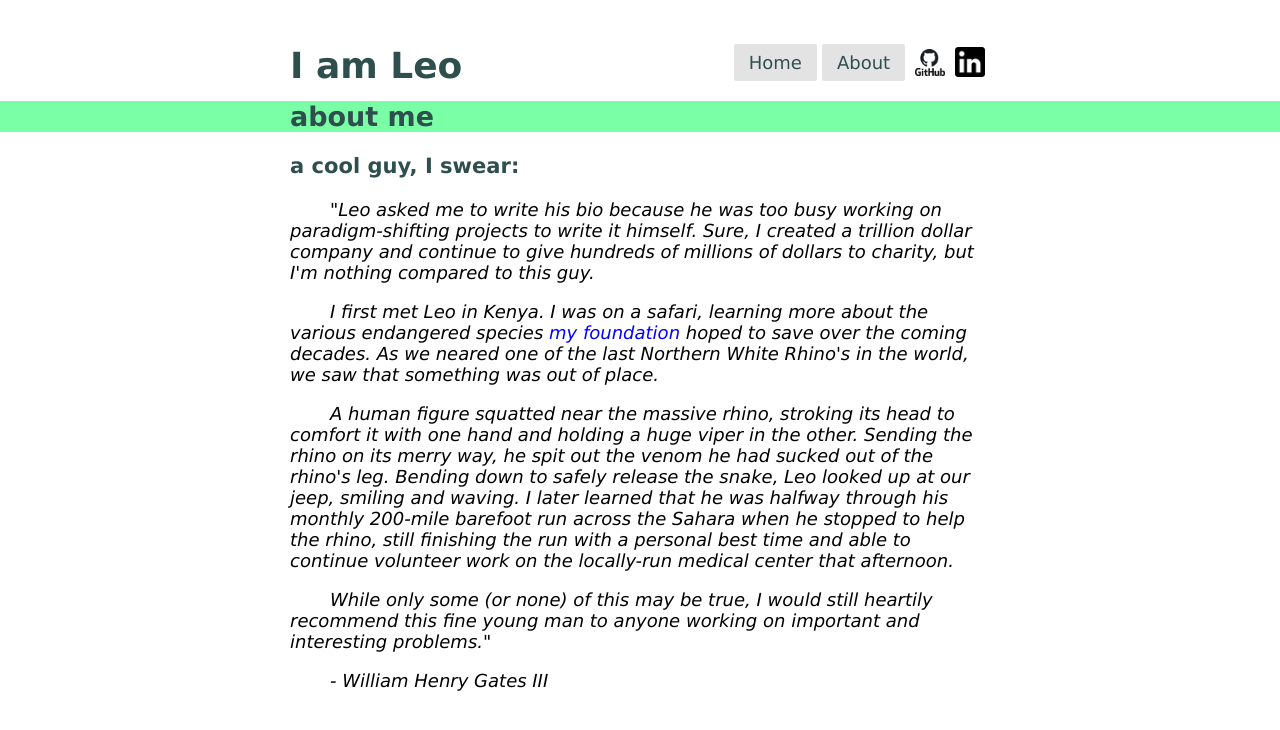
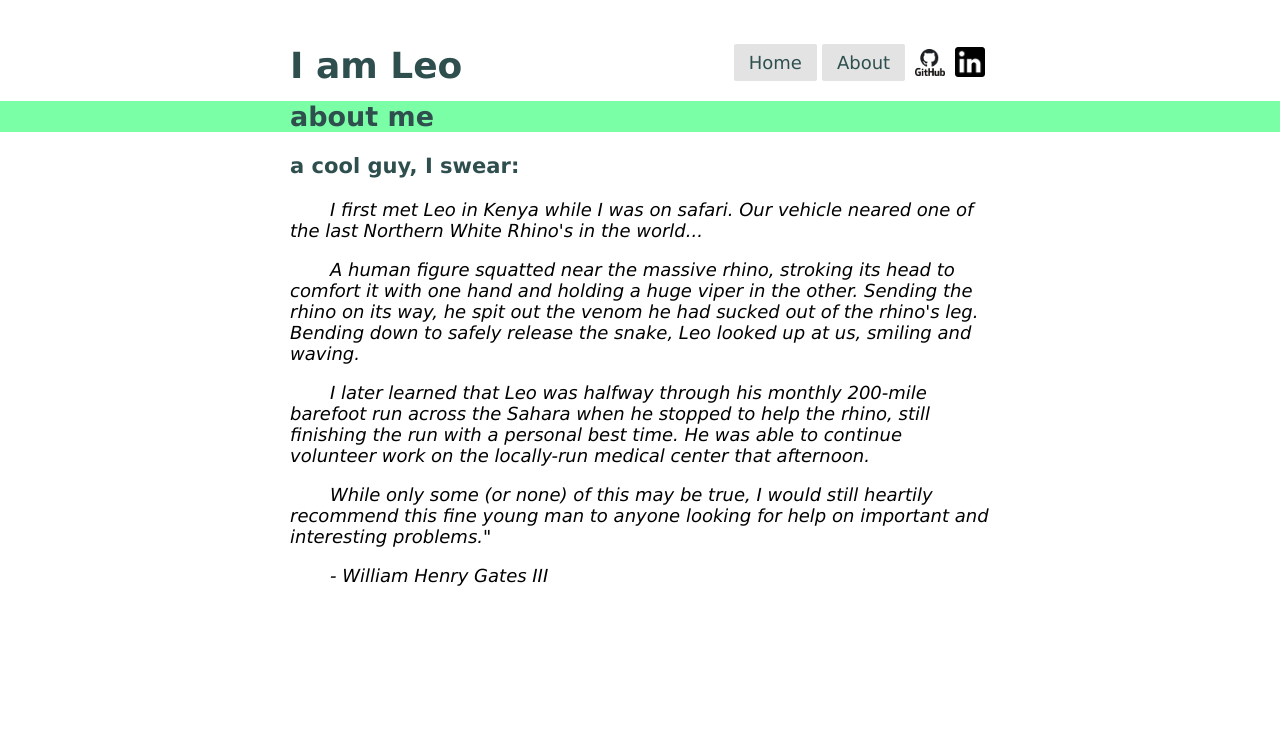
Before and after one commit to robinovitch61/robinovitch61.github.io, a Jekyll site: the page built from about.html, in a window 1280 px wide. Shown: the top 730 px of the page. Built offline with Jekyll 4.4.1, drawn with Linux system fonts in a browser that asks for light colours.

Commit message:
add dark mode, one-pager

```diff
--- a/_posts/2019-09-25-recurse-update-00-(it-begins).html
+++ b/_posts/2019-09-25-recurse-00-(it-begins).html
@@ -1,5 +1,6 @@
 ---
 layout: post
+title: Recurse 00 (it begins)
 ---
 <div class="post">
 <p>It is day 3 at the Recurse Center (RC)!</p>
--- a/_posts/2019-10-04-recurse-update-01-(logic-immunity).html
+++ b/_posts/2019-10-04-recurse-01-(logic-immunity).html
@@ -1,5 +1,6 @@
 ---
 layout: post
+title: Recurse 01 (logic immunity)
 ---
 <div class="post">
 <p>I have been learning about basic computer architecture (logic gates) and working on a herd immunity simulation.</p>
--- a/_sass/main.scss
+++ b/_sass/main.scss
@@ -49,6 +49,19 @@
     font-size: 15px;
     margin-top: 10px;
     margin-bottom: 25px;
+}
+
+@media (prefers-color-scheme: dark) {
+    body {
+        background-color: #444;
+        color: #e4e4e4;
+    }
+    a {
+        color: #e39777;
+    }
+    img {
+        filter: grayscale(30%);
+    }
 }
 
 // Buttons
@@ -126,8 +139,8 @@
 
 .container {
     max-width: 700px;
+    width: 90%;
     margin: 0 auto;
-    padding: 0 10px;
 }
 
 .nav {
--- a/about.html
+++ b/about.html
@@ -12,13 +12,13 @@
     <div class="container">
         <h3>a cool guy, I swear:</h3>
         <i class="fake-quote">
-            <p>"Leo asked me to write his bio because he was too busy working on paradigm-shifting projects to write it himself. Sure, I created a trillion dollar company and continue to give hundreds of millions of dollars to charity, but I'm nothing compared to this guy.</p>
+            <p>I first met Leo in Kenya while I was on safari. Our vehicle neared one of the last Northern White Rhino's in the world...</p>
 
-            <p>I first met Leo in Kenya. I was on a safari, learning more about the various endangered species <a href="https://www.gatesfoundation.org/">my foundation</a> hoped to save over the coming decades. As we neared one of the last Northern White Rhino's in the world, we saw that something was out of place.</p>
+            <p>A human figure squatted near the massive rhino, stroking its head to comfort it with one hand and holding a huge viper in the other. Sending the rhino on its way, he spit out the venom he had sucked out of the rhino's leg. Bending down to safely release the snake, Leo looked up at us, smiling and waving.</p>
 
-            <p>A human figure squatted near the massive rhino, stroking its head to comfort it with one hand and holding a huge viper in the other. Sending the rhino on its merry way, he spit out the venom he had sucked out of the rhino's leg. Bending down to safely release the snake, Leo looked up at our jeep, smiling and waving. I later learned that he was halfway through his monthly 200-mile barefoot run across the Sahara when he stopped to help the rhino, still finishing the run with a personal best time and able to continue volunteer work on the locally-run medical center that afternoon.</p>
+            <p>I later learned that Leo was halfway through his monthly 200-mile barefoot run across the Sahara when he stopped to help the rhino, still finishing the run with a personal best time. He was able to continue volunteer work on the locally-run medical center that afternoon.</p>
 
-            <p>While only some (or none) of this may be true, I would still heartily recommend this fine young man to anyone working on important and interesting problems."</p>
+            <p>While only some (or none) of this may be true, I would still heartily recommend this fine young man to anyone looking for help on important and interesting problems."</p>
 
             <p>- William Henry Gates III</p>
         </i>
```
Also changed, not shown: blog.html (deleted, +0 -24 lines), index.html (+26 -3 lines), recurse.html (deleted, +0 -25 lines), 11 other files.
